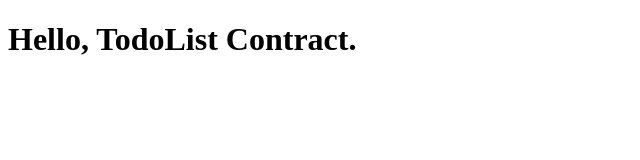
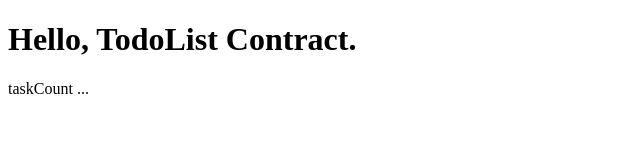
Before and after one commit to linnefromice/simple-todo-dapp-for-zenn, a React (Vite) app in the folder webfront/: page / in a window 1280 px wide. Shown: the top 160 px of the page, without its empty margins (0-640 px from the left). Built offline with nearby package versions, Linux system fonts and the light colour scheme.

Commit message:
use contract in frontend - setup provider/contract & call taskCount

```diff
--- a/webfront/src/App.tsx
+++ b/webfront/src/App.tsx
@@ -1,3 +1,27 @@
-import React, { VFC } from "react";
+import React, { useEffect, useState, VFC } from "react";
+import { ethers } from "ethers";
+import artifact from "./abi/TodoList.json";
 
-export const App: VFC = () => <h1>Hello, TodoList Contract.</h1>
+const contractAddress = "0x5FbDB2315678afecb367f032d93F642f64180aa3"
+
+export const App: VFC = () => {
+  const provider = new ethers.providers.JsonRpcProvider();
+  const contract = new ethers.Contract(contractAddress, artifact.abi, provider);
+  const { taskCount } = contract.functions;
+
+  const [taskCountValue, setTaskCountValue] = useState<string>("");
+  useEffect(() => {
+    const getTaskCount = async () => {
+      const _taskCount = await taskCount();
+      setTaskCountValue(_taskCount);
+    }
+    getTaskCount()
+  }, [])
+
+  return (
+    <div>
+      <h1>Hello, TodoList Contract.</h1>
+      <p>{`taskCount ... ${taskCountValue}`}</p>
+    </div>
+  )
+}
--- a/webfront/tsconfig.json
+++ b/webfront/tsconfig.json
@@ -13,6 +13,7 @@
     "rootDir": "./",                                     /* Specify the root folder within your source files. */
     "moduleResolution": "node",                          /* Specify how TypeScript looks up a file from a given module specifier. */
     "baseUrl": "./src",                                  /* Specify the base directory to resolve non-relative module names. */
+    "resolveJsonModule": true,                           /* Enable importing .json files */
     /* JavaScript Support */
     // nothing.
     /* Emit */
```
